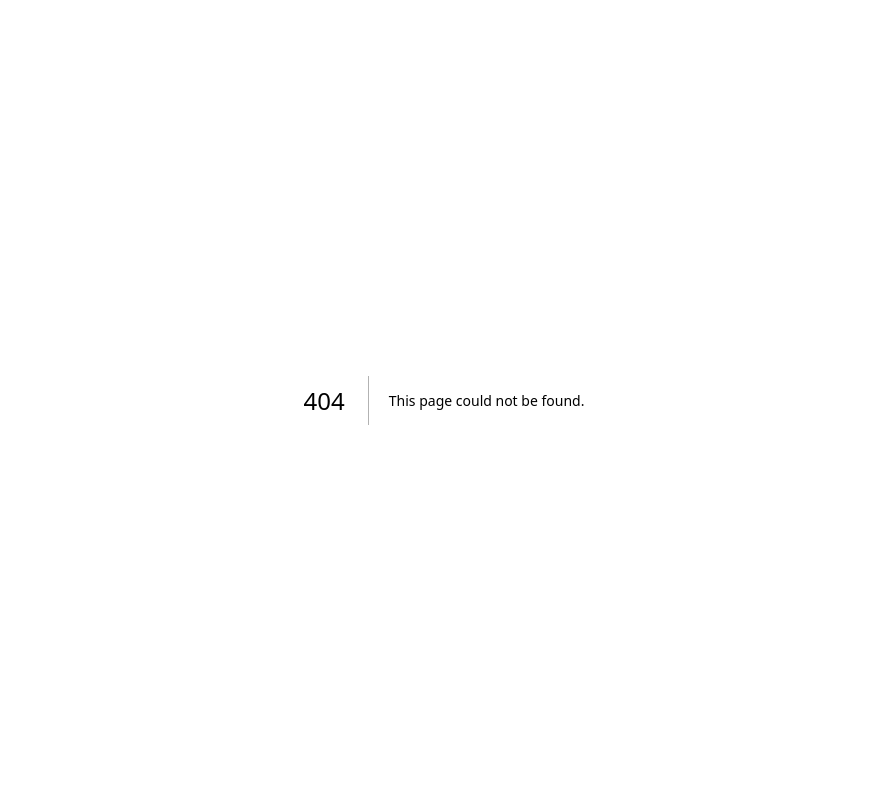
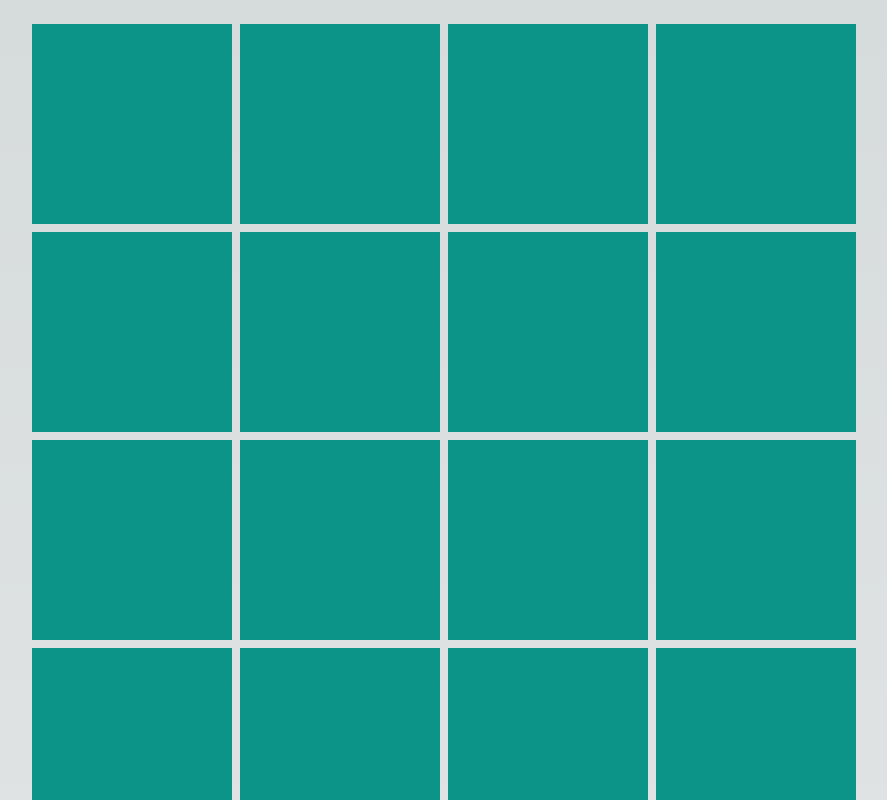
Before and after one commit to booi-dev/shokesu, a Next.js app: page /top-progress-bar in a window 1280 px wide. Before the commit this address had no page. Shown: the top 800 px of the page, without its empty margins (196-1083 px from the left). Built offline with nearby package versions, Linux system fonts and the light colour scheme.

Commit message:
Create top progress bar

```diff
--- a/src/app/page.tsx
+++ b/src/app/page.tsx
@@ -1,7 +1,9 @@
-import Image from "next/image";
+import Link from "next/link";
 
 export default function Home() {
   return (
-    <main className="flex min-h-screen flex-col items-center justify-between p-24"></main>
+    <main className="flex min-h-screen flex-col items-center justify-between p-24">
+      <Link href="/top-progress-bar">top progress bar</Link>
+    </main>
   );
 }
--- /dev/null
+++ b/src/app/top-progress-bar/page.tsx
@@ -0,0 +1,44 @@
+"use client";
+
+import React from "react";
+
+const Scene = () => {
+  const progressBar = React.useRef<HTMLDivElement | null>(null);
+
+  // Set the width to "100%" directly without using a reference
+  const setProgressBarWidth = React.useCallback(() => {
+    if (progressBar.current) {
+      progressBar.current.style.width = `${
+        (window.scrollY / (document.body.scrollHeight - window.innerHeight)) *
+        100
+      }%`;
+      requestAnimationFrame(setProgressBarWidth);
+    }
+  }, []);
+
+  // Call the function to set the width
+  React.useEffect(() => {
+    setProgressBarWidth();
+  }, [setProgressBarWidth]);
+
+  return (
+    <div className=" items-center  gap-4 pt-6">
+      <div
+        ref={progressBar}
+        className="fixed top-0 h-2 bg-gradient-to-r from-red-500 to-blue-500"
+      ></div>
+      <div className="flex flex-col items-center justify-center gap-2">
+        {[...Array(18)].map((_, key) => (
+          <div key={key} className="flex gap-2 [&>div]:bg-teal-600">
+            <div className="aspect-square w-[200px]" />
+            <div className="aspect-square w-[200px]" />
+            <div className="aspect-square w-[200px]" />
+            <div className="aspect-square w-[200px]" />
+          </div>
+        ))}
+      </div>
+    </div>
+  );
+};
+
+export default Scene;
```
Also changed, not shown: src/scenes/temp.tsx (+7 -1 lines).
